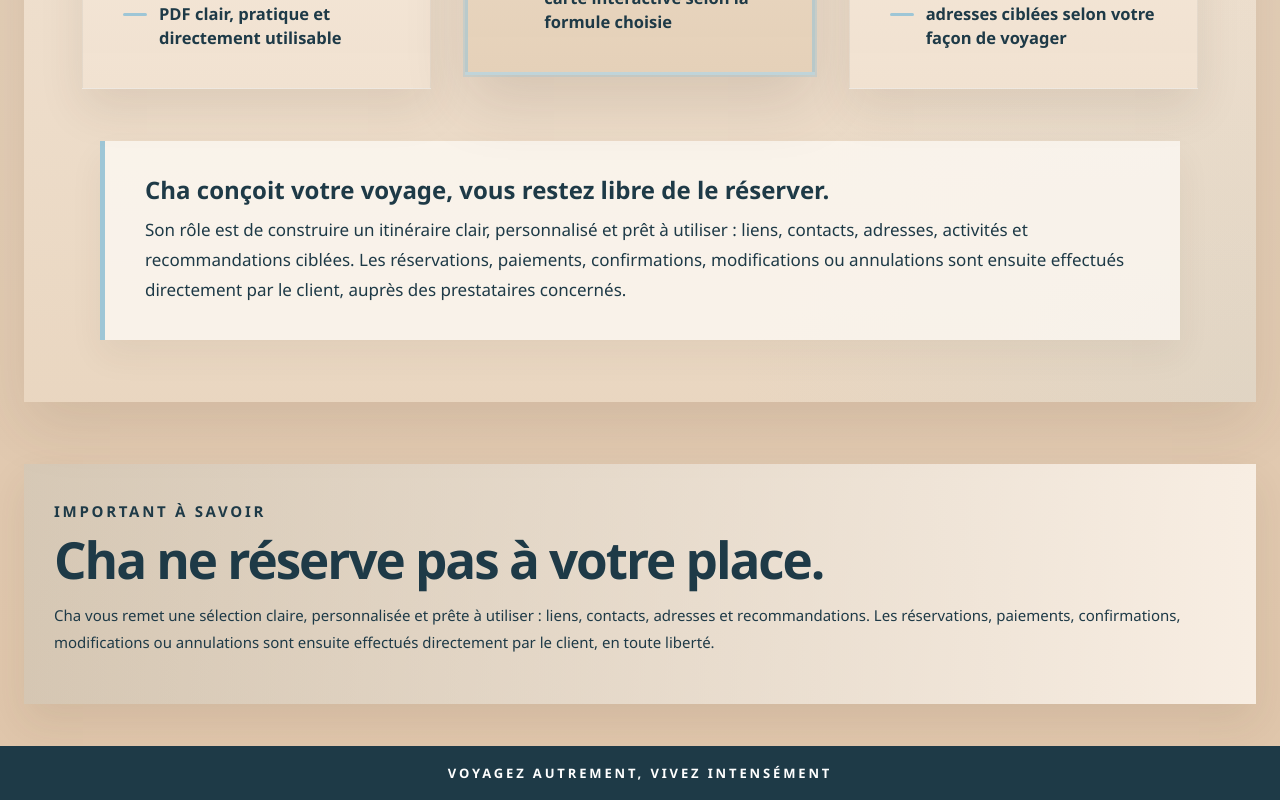
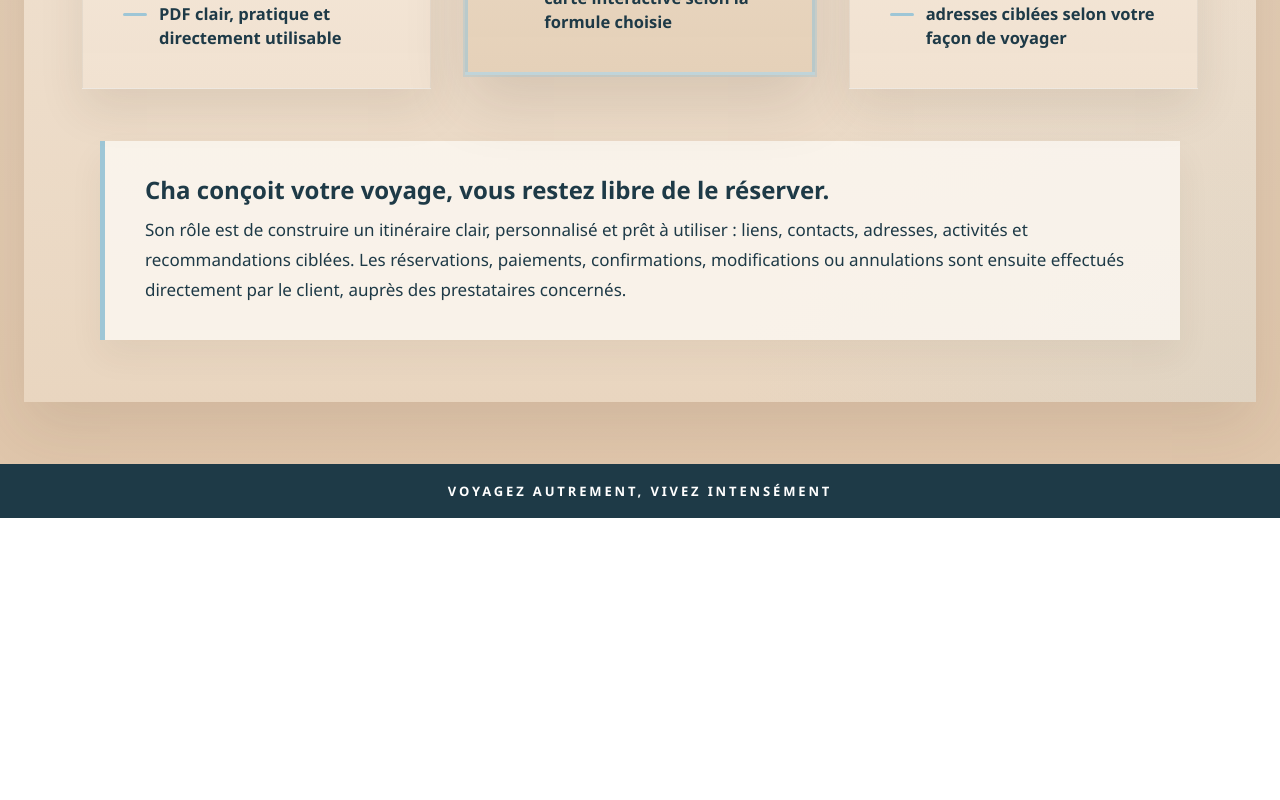
Before and after one commit to So1968/Les-voyages-de-Cha, a Next.js app: page / in a window 1280 px wide. Shown: the part 2347-3147 px from the top of the page. After the commit the page ends 2865 px from the top, so only its background shows below. Built offline with nearby package versions, Linux system fonts and the light colour scheme.

Commit message:
Supprime bandeau doublon sur les reservations

```diff
--- a/app/page.tsx
+++ b/app/page.tsx
@@ -2,7 +2,7 @@ export default function Home() {
   return (
     <main className="cha-page">
       <header className="cha-header">
-        <a href="/bureau" className="cha-logo-wrap" aria-label="AccÃƒÆ’Ã†â€™Ãƒâ€ Ã¢â‚¬â„¢ÃƒÆ’Ã¢â‚¬Â ÃƒÂ¢Ã¢â€šÂ¬Ã¢â€žÂ¢ÃƒÆ’Ã†â€™ÃƒÂ¢Ã¢â€šÂ¬Ã…Â¡ÃƒÆ’Ã¢â‚¬Å¡Ãƒâ€šÃ‚Â¨s privÃƒÆ’Ã†â€™Ãƒâ€ Ã¢â‚¬â„¢ÃƒÆ’Ã¢â‚¬Â ÃƒÂ¢Ã¢â€šÂ¬Ã¢â€žÂ¢ÃƒÆ’Ã†â€™ÃƒÂ¢Ã¢â€šÂ¬Ã…Â¡ÃƒÆ’Ã¢â‚¬Å¡Ãƒâ€šÃ‚Â© au Bureau de Cha">
+        <a href="/bureau" className="cha-logo-wrap" aria-label="AccÃƒÆ’Ã†â€™Ãƒâ€ Ã¢â‚¬â„¢ÃƒÆ’Ã¢â‚¬Â ÃƒÂ¢Ã¢â€šÂ¬Ã¢â€žÂ¢ÃƒÆ’Ã†â€™ÃƒÂ¢Ã¢â€šÂ¬Ã‚Â ÃƒÆ’Ã‚Â¢ÃƒÂ¢Ã¢â‚¬Å¡Ã‚Â¬ÃƒÂ¢Ã¢â‚¬Å¾Ã‚Â¢ÃƒÆ’Ã†â€™Ãƒâ€ Ã¢â‚¬â„¢ÃƒÆ’Ã‚Â¢ÃƒÂ¢Ã¢â‚¬Å¡Ã‚Â¬Ãƒâ€¦Ã‚Â¡ÃƒÆ’Ã†â€™ÃƒÂ¢Ã¢â€šÂ¬Ã…Â¡ÃƒÆ’Ã¢â‚¬Å¡Ãƒâ€šÃ‚Â¨s privÃƒÆ’Ã†â€™Ãƒâ€ Ã¢â‚¬â„¢ÃƒÆ’Ã¢â‚¬Â ÃƒÂ¢Ã¢â€šÂ¬Ã¢â€žÂ¢ÃƒÆ’Ã†â€™ÃƒÂ¢Ã¢â€šÂ¬Ã‚Â ÃƒÆ’Ã‚Â¢ÃƒÂ¢Ã¢â‚¬Å¡Ã‚Â¬ÃƒÂ¢Ã¢â‚¬Å¾Ã‚Â¢ÃƒÆ’Ã†â€™Ãƒâ€ Ã¢â‚¬â„¢ÃƒÆ’Ã‚Â¢ÃƒÂ¢Ã¢â‚¬Å¡Ã‚Â¬Ãƒâ€¦Ã‚Â¡ÃƒÆ’Ã†â€™ÃƒÂ¢Ã¢â€šÂ¬Ã…Â¡ÃƒÆ’Ã¢â‚¬Å¡Ãƒâ€šÃ‚Â© au Bureau de Cha">
           <img src="/logo-cha.svg" alt="Les Voyages de Cha" className="cha-logo" />
         </a>
 
@@ -184,17 +184,6 @@ export default function Home() {
         </div>
       </section>
 
-      <section className="cha-note">
-        <p className="cha-mini-title">Important &agrave; savoir</p>
-        <h2>Cha ne r&eacute;serve pas &agrave; votre place.</h2>
-        <p>
-          Cha vous remet une s&eacute;lection claire, personnalis&eacute;e et pr&ecirc;te &agrave; utiliser :
-          liens, contacts, adresses et recommandations. Les r&eacute;servations,
-          paiements, confirmations, modifications ou annulations sont ensuite
-          effectu&eacute;s directement par le client, en toute libert&eacute;.
-        </p>
-      </section>
-
       <section id="contact" className="cha-band">
         Voyagez autrement, vivez intens&eacute;ment
       </section>
```
